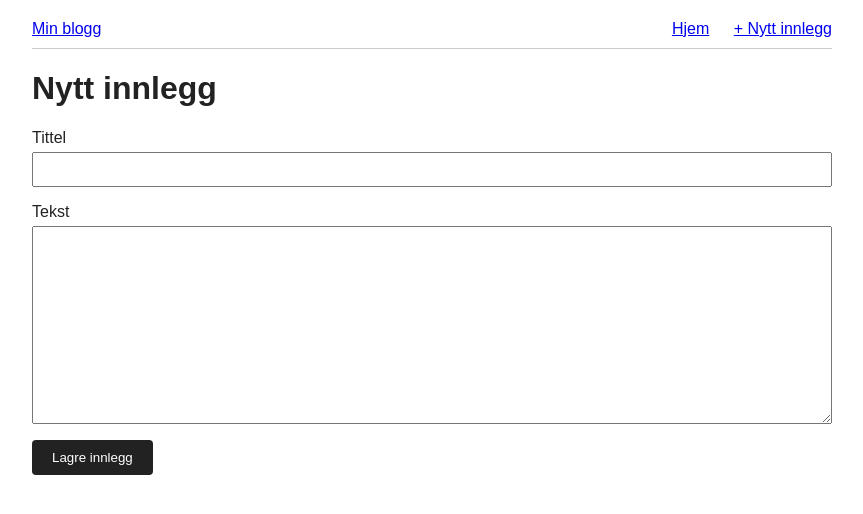
After one commit to Majagrorud/Pro1002-Blogg, a Flask app: page /innlegg/ny in a window 1280 px wide. The commit adds this page. Shown: the top 514 px of the page, without its empty margins (208-1071 px from the left). Run offline with Flask 3, Linux system fonts and the light colour scheme.

Commit message:
Legg til skjema for nytt innlegg

```diff
--- a/app.py
+++ b/app.py
@@ -74,3 +74,13 @@ def ny_kommentar(innlegg_id):
 
     db.lagre_kommentar(innlegg_id, tittel, tekst)
     return redirect(url_for("vis_innlegg", innlegg_id=innlegg_id))
+
+@app.route("/innlegg/ny", methods=["GET", "POST"])
+def nytt_innlegg():
+    if request.method == "POST":
+        tittel = request.form["tittel"].strip()
+        tekst = request.form["tekst"].strip()
+        innlegg_id = db.lagre_innlegg(tittel, tekst)
+        return redirect(url_for("vis_innlegg", innlegg_id=innlegg_id))
+
+    return render_template("skjema.html", overskrift="Nytt innlegg")
--- a/db.py
+++ b/db.py
@@ -72,3 +72,15 @@ def lagre_kommentar(innlegg_id, tittel, tekst):
     )
     con.commit()
     con.close()
+
+def lagre_innlegg(tittel, tekst):
+    dato = date.today().isoformat()
+    con = hent_tilkobling()
+    cur = con.execute(
+        "INSERT INTO innlegg (tittel, dato, tekst) VALUES (?, ?, ?)",
+        (tittel, dato, tekst),
+    )
+    con.commit()
+    nytt_id = cur.lastrowid
+    con.close()
+    return nytt_id
--- a/templates/base.html
+++ b/templates/base.html
@@ -10,7 +10,7 @@
         <a href="{{ url_for('forside') }}">Min blogg</a>
         <nav>
             <a href="{{ url_for('forside') }}">Hjem</a>
-            <a href="#">+ Nytt innlegg</a>
+                  <a href="{{ url_for('nytt_innlegg') }}">+ Nytt innlegg</a>
         </nav>
     </header>
 
--- /dev/null
+++ b/templates/skjema.html
@@ -0,0 +1,19 @@
+{% extends "base.html" %}
+
+{% block title %}{{ overskrift }}{% endblock %}
+
+{% block content %}
+    <h1>{{ overskrift }}</h1>
+
+    <form method="post">
+        <p>
+            <label for="tittel">Tittel</label>
+            <input type="text" id="tittel" name="tittel">
+        </p>
+        <p>
+            <label for="tekst">Tekst</label>
+            <textarea id="tekst" name="tekst" rows="12"></textarea>
+        </p>
+        <button type="submit">Lagre innlegg</button>
+    </form>
+{% endblock %}
```
